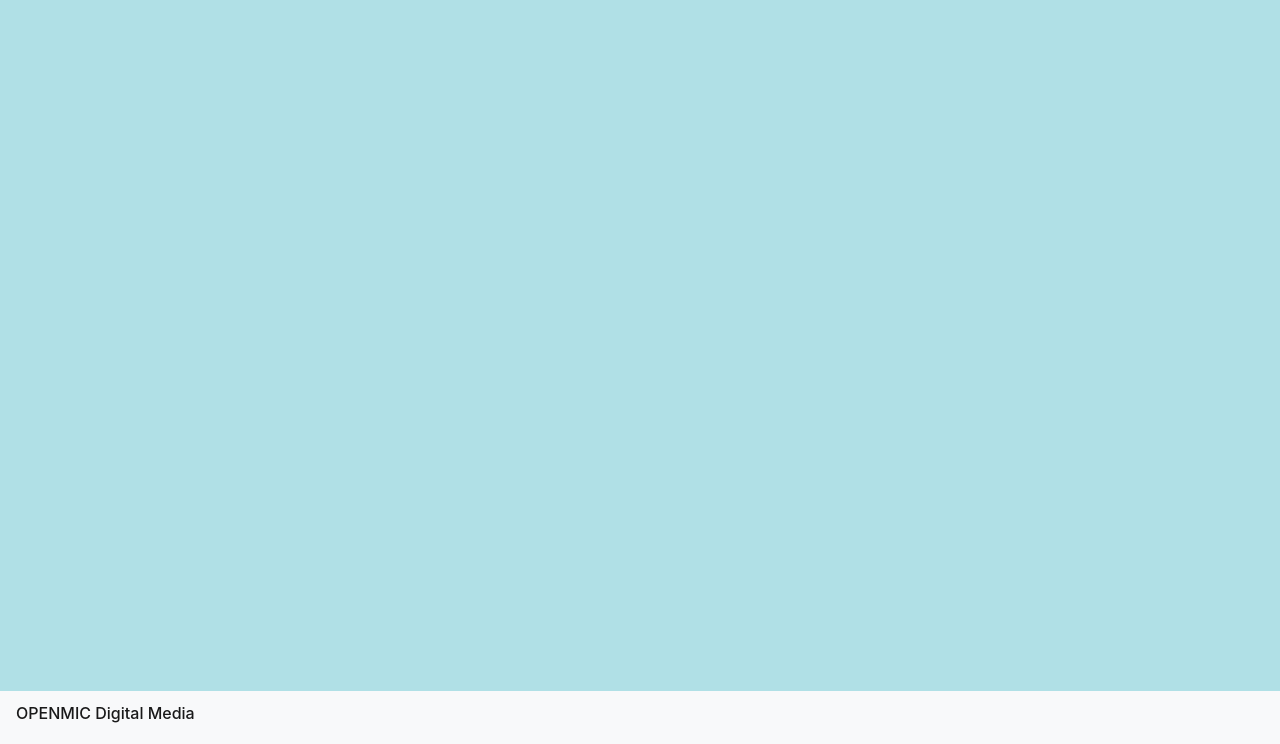
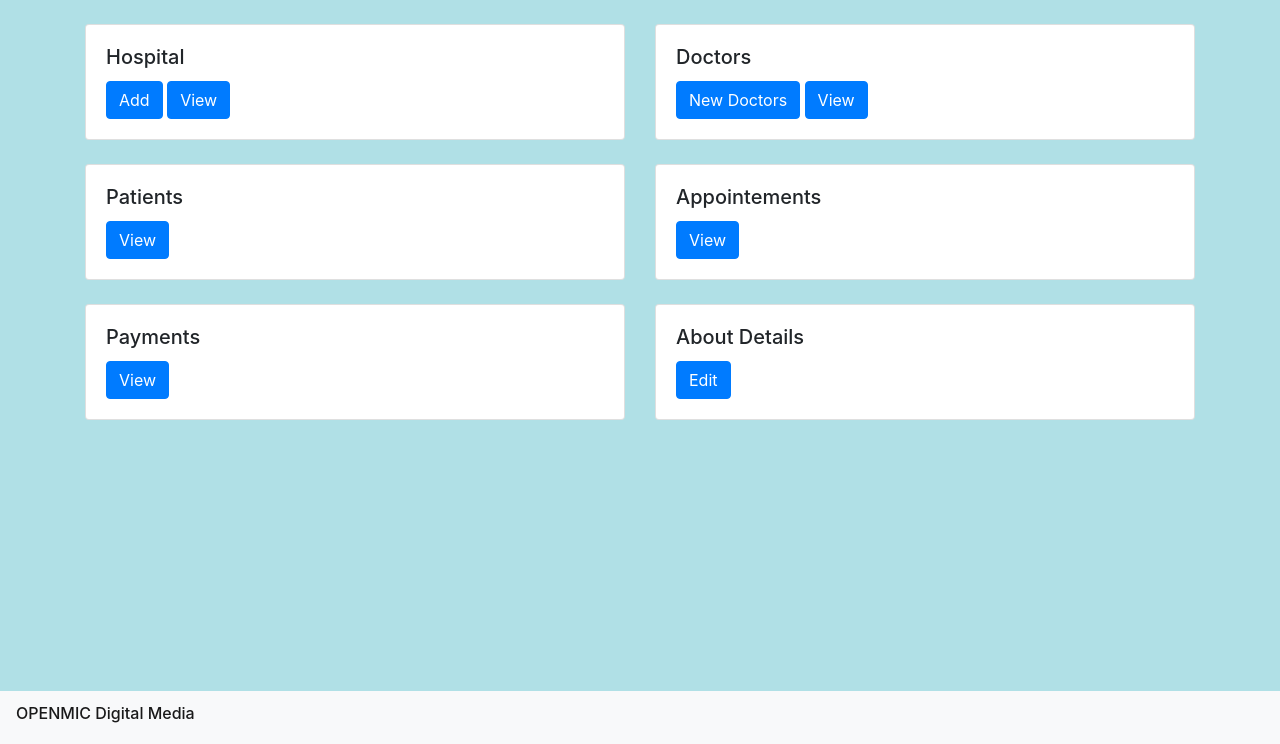
Before and after one commit to JudeAshan98/PAF-Channeling-System-Client, a plain HTML site: page admin/index.html in a window 1280 px wide. Shown: the part 56-800 px from the top of the page. Drawn offline with nearby package versions, Linux system fonts and the light colour scheme.

Commit message:
Add Cards

```diff
--- a/admin/index.html
+++ b/admin/index.html
@@ -5,7 +5,7 @@
     <meta name="viewport" content="width=device-width, initial-scale=1.0">
     <link rel="stylesheet" href="https://maxcdn.bootstrapcdn.com/bootstrap/4.0.0/css/bootstrap.min.css" integrity="sha384-Gn5384xqQ1aoWXA+058RXPxPg6fy4IWvTNh0E263XmFcJlSAwiGgFAW/dAiS6JXm" crossorigin="anonymous">
     <link rel="stylesheet" type="text/css" href="../css/theme.css">
-    <title>Admin</title>
+    <title>Admin Dashboard</title>
 </head>
 <body>
     <!-- header  -->
@@ -18,7 +18,7 @@
 
         <div class="collapse navbar-collapse" id="navbarSupportedContent">
           <ul class="navbar-nav mr-auto">
-            <li class="nav-item active">
+            <!-- <li class="nav-item active">
               <a class="nav-link" href="#">Home <span class="sr-only">(current)</span></a>
             </li>
             <li class="nav-item">
@@ -35,7 +35,7 @@
             </li>
             <li class="nav-item">
               <a class="nav-link" href="#">Payments</a>
-            </li>
+            </li> -->
           </ul>
 
           <form class="form-inline my-2 my-lg-0">
@@ -44,6 +44,78 @@
 
         </div>
     </nav>
+    <br/>
+
+    <!-- cards  -->
+    <!-- add hospitals -->
+    <div class="container">
+
+        <div class="row">
+            <div class="col-sm-6">
+              <div class="card">
+                <div class="card-body">
+                  <h5 class="card-title">Hospital</h5>
+                  <!-- <p class="card-text">With supporting text below as a natural lead-in to additional content.</p> -->
+                  <a href="#" class="btn btn-primary">Add</a>
+                  <a href="#" class="btn btn-primary">View</a>
+                </div>
+              </div>
+            </div>
+            <div class="col-sm-6">
+              <div class="card">
+                <div class="card-body">
+                  <h5 class="card-title">Doctors</h5>
+                  <!-- <p class="card-text">With supporting text below as a natural lead-in to additional content.</p> -->
+                  <a href="#" class="btn btn-primary">New Doctors</a>
+                  <a href="#" class="btn btn-primary">View</a>
+                </div>
+              </div>
+            </div>
+        </div>
+        <br/>
+        <div class="row">
+            <div class="col-sm-6">
+              <div class="card">
+                <div class="card-body">
+                  <h5 class="card-title">Patients</h5>
+                  <!-- <p class="card-text">With supporting text below as a natural lead-in to additional content.</p> -->
+                  <a href="#" class="btn btn-primary">View</a>
+                </div>
+              </div>
+            </div>
+            <div class="col-sm-6">
+              <div class="card">
+                <div class="card-body">
+                  <h5 class="card-title">Appointements</h5>
+                  <!-- <p class="card-text">With supporting text below as a natural lead-in to additional content.</p> -->
+                  <a href="#" class="btn btn-primary">View</a>
+                </div>
+              </div>
+            </div>
+        </div>
+        <br/>
+        <div class="row">
+            <div class="col-sm-6">
+              <div class="card">
+                <div class="card-body">
+                  <h5 class="card-title">Payments</h5>
+                  <!-- <p class="card-text">With supporting text below as a natural lead-in to additional content.</p> -->
+                  <a href="#" class="btn btn-primary">View</a>
+                </div>
+              </div>
+            </div>
+            <div class="col-sm-6">
+              <div class="card">
+                <div class="card-body">
+                  <h5 class="card-title">About Details</h5>
+                  <!-- <p class="card-text">With supporting text below as a natural lead-in to additional content.</p> -->
+                  <a href="#" class="btn btn-primary">Edit</a>
+                </div>
+              </div>
+            </div>
+        </div>
+
+    </div>
 
     <!-- footer  -->
     <nav class="navbar fixed-bottom navbar-light bg-light">
```
